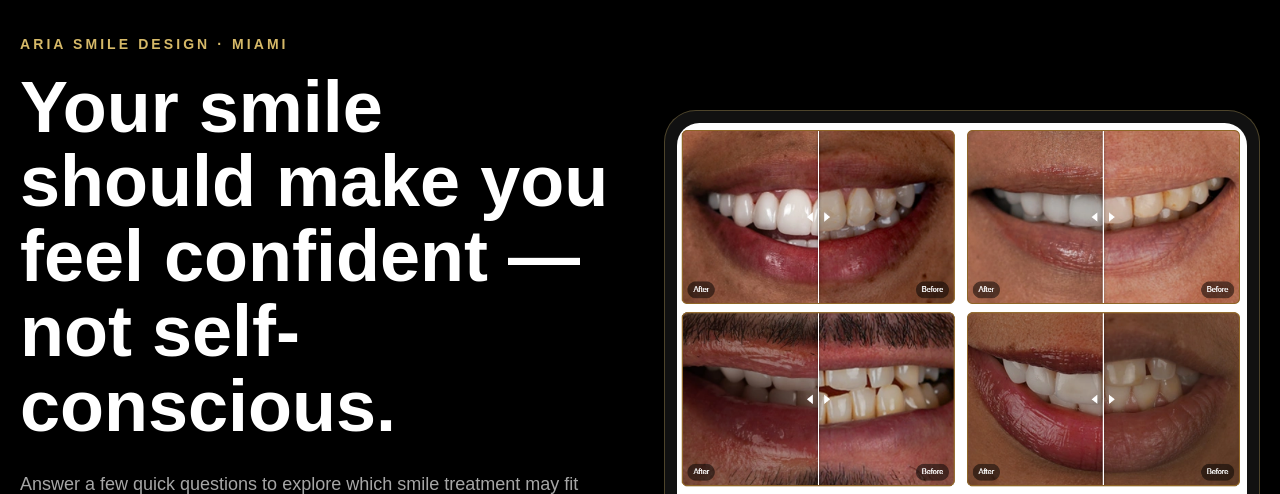
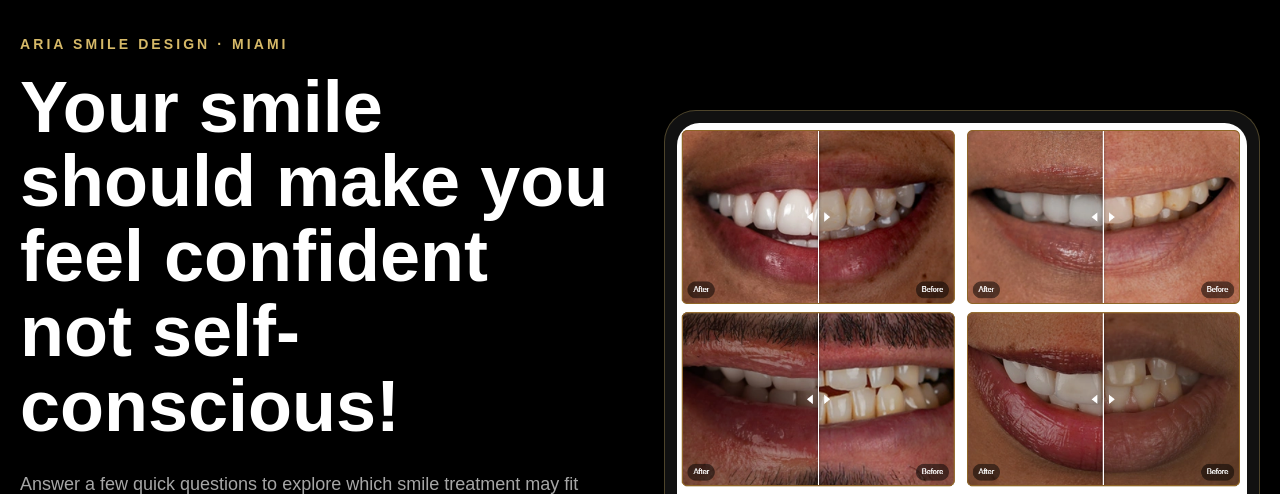
Before and after one commit to jaycseven/aria-smile-landing-page, a Next.js app: page / in a window 1280 px wide. Shown: the part 153-647 px from the top of the page. Built offline with nearby package versions, Linux system fonts and the light colour scheme.

Commit message:
Update landing page

```diff
--- a/app/page.tsx
+++ b/app/page.tsx
@@ -317,7 +317,7 @@ export default function Home() {
               Aria Smile Design · Miami
             </p>
             <h1 className="mt-4 text-5xl font-semibold leading-[1.04] md:text-7xl">
-              Your smile should make you feel confident — not self-conscious.
+              Your smile should make you feel confident not self-conscious!
             </h1>
             <p className="mt-6 max-w-2xl text-lg leading-8 text-white/65">
               Answer a few quick questions to explore which smile treatment may
```
